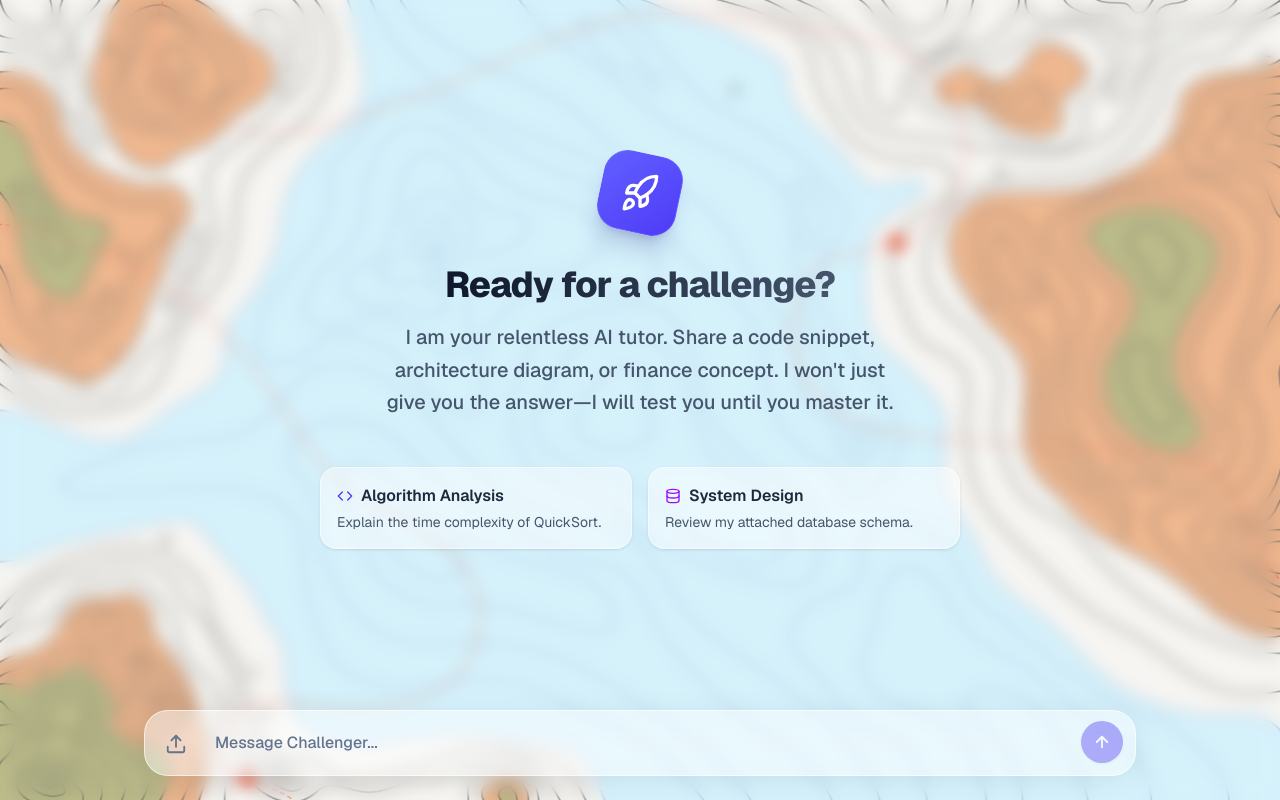
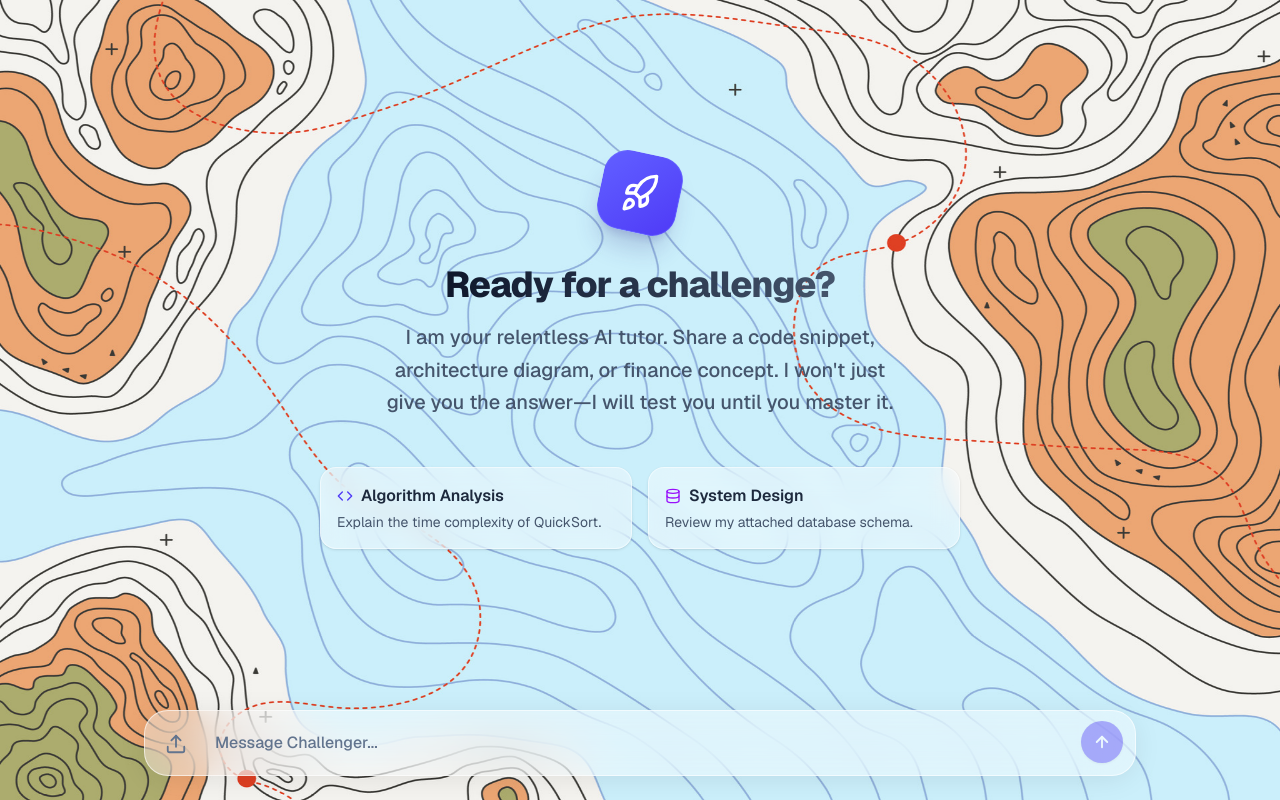
Before and after one commit to sanandsanand/devpostbuildwithai, a Next.js app: page / in a window 1280 px wide. Built offline with nearby package versions, Linux system fonts and the light colour scheme.

Commit message:
Remove overall backdrop blur to make background image crisp

```diff
--- a/src/components/Chat.tsx
+++ b/src/components/Chat.tsx
@@ -54,7 +54,7 @@ export function Chat() {
   if (!mounted) return null;
 
   return (
-    <div className="flex flex-col h-[100dvh] w-full bg-white/20 backdrop-blur-sm overflow-hidden relative">
+    <div className="flex flex-col h-[100dvh] w-full bg-transparent overflow-hidden relative">
       <div className="flex flex-col h-full w-full max-w-5xl mx-auto relative z-10">
 
       <main className="flex-1 overflow-y-auto px-4 py-6 no-scrollbar relative" style={{ scrollbarWidth: 'none', msOverflowStyle: 'none' }}>
```
